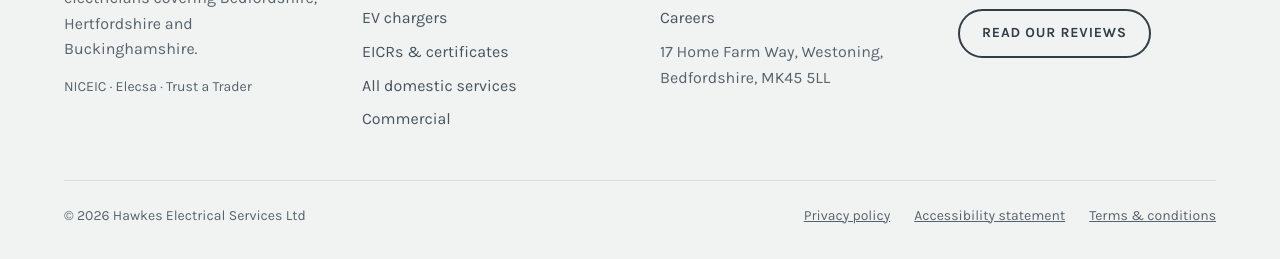
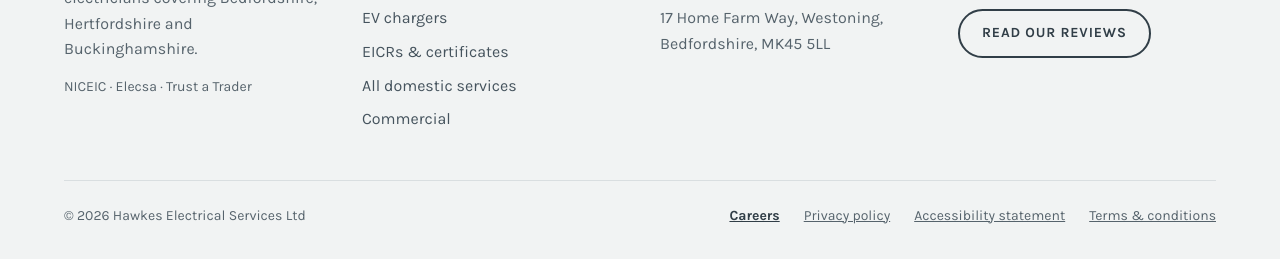
Before and after one commit to liamhawkes/musical-octo-train, a plain HTML site: page index.html in a window 1280 px wide. Shown: the part 2888-3147 px from the top of the page. Drawn offline with Linux system fonts and the light colour scheme.

Commit message:
Move Careers link to the footer bottom bar
Co-Authored-By: Claude Opus 5.5 <noreply@anthropic.com>
Claude-Session: https://claude.ai/code/session_01P7eZaf8X2b6o6dHBP2xhe7

```diff
--- a/index.html
+++ b/index.html
@@ -116,10 +116,10 @@
 <div class="footer-grid">
 <div class="stack"><span class="brand"><svg class="logo-mark" width="40" height="53" viewBox="0 0 44 58" fill="none" stroke="#7AA04B" stroke-width="2.6" stroke-linecap="round" stroke-linejoin="round" aria-hidden="true"><path d="M22 2 40 12.5v21L28 40.5V46H16v-5.5L4 33.5v-21z"/><path d="M19 40V27M25 40V27M19 27c-6 0-6-7 0-7s3 7 0 7M25 27c6 0 6-7 0-7s-3 7 0 7"/><path d="M16 50h12M17 54h10"/></svg><span class="wordmark"><span class="wm-1">HAWKES</span><span class="wm-2">ELECTRICAL SERVICES</span></span></span><p class="muted">Domestic and commercial electricians covering Bedfordshire, Hertfordshire and Buckinghamshire.</p><p class="muted small">NICEIC · Elecsa · Trust a Trader</p></div>
 <nav class="stack-tight" aria-label="Services"><span class="footer-h">Services</span><a href="rewires.html">Rewires</a><a href="consumer-units.html">Consumer units</a><a href="ev-chargers.html">EV chargers</a><a href="eicr.html">EICRs &amp; certificates</a><a href="domestic.html">All domestic services</a><a href="commercial.html">Commercial</a></nav>
-<div class="stack-tight"><span class="footer-h">Contact</span><a href="tel:01525887128">01525 887 128</a><a href="mailto:info@hawkeselectrical.com">info@hawkeselectrical.com</a><a href="careers.html">Careers</a><span class="muted">17 Home Farm Way, Westoning,<br>Bedfordshire, MK45 5LL</span></div>
+<div class="stack-tight"><span class="footer-h">Contact</span><a href="tel:01525887128">01525 887 128</a><a href="mailto:info@hawkeselectrical.com">info@hawkeselectrical.com</a><span class="muted">17 Home Farm Way, Westoning,<br>Bedfordshire, MK45 5LL</span></div>
 <div class="stack"><span class="footer-h">Reviews</span><p class="muted">See what our customers say on our independent Trust a Trader profile.</p><a class="btn btn-outline btn-sm" href="https://www.trustatrader.com/">Read our reviews</a></div>
 </div>
-<div class="footer-bottom"><span>© 2026 Hawkes Electrical Services Ltd</span><span class="footer-legal"><a href="#">Privacy policy</a><a href="#">Accessibility statement</a><a href="#">Terms &amp; conditions</a></span></div>
+<div class="footer-bottom"><span>© 2026 Hawkes Electrical Services Ltd</span><span class="footer-legal"><a class="footer-careers" href="careers.html">Careers</a><a href="#">Privacy policy</a><a href="#">Accessibility statement</a><a href="#">Terms &amp; conditions</a></span></div>
 </div></footer>
 </body>
 </html>
--- a/styles.css
+++ b/styles.css
@@ -479,3 +479,4 @@ h2{letter-spacing:-0.01em}
   .careers{gap:16px}
 }
 @media (max-width:360px){.nav a:not(.btn){font-size:14.5px}}
+.site-footer .footer-legal a.footer-careers{color:var(--slate);font-weight:700}
```
Also changed, not shown: careers.html (+2 -2 lines), commercial.html (+2 -2 lines), consumer-units.html (+2 -2 lines), contact.html (+2 -2 lines), domestic.html (+2 -2 lines), eicr.html (+2 -2 lines), ev-chargers.html (+2 -2 lines), rewires.html (+2 -2 lines).
